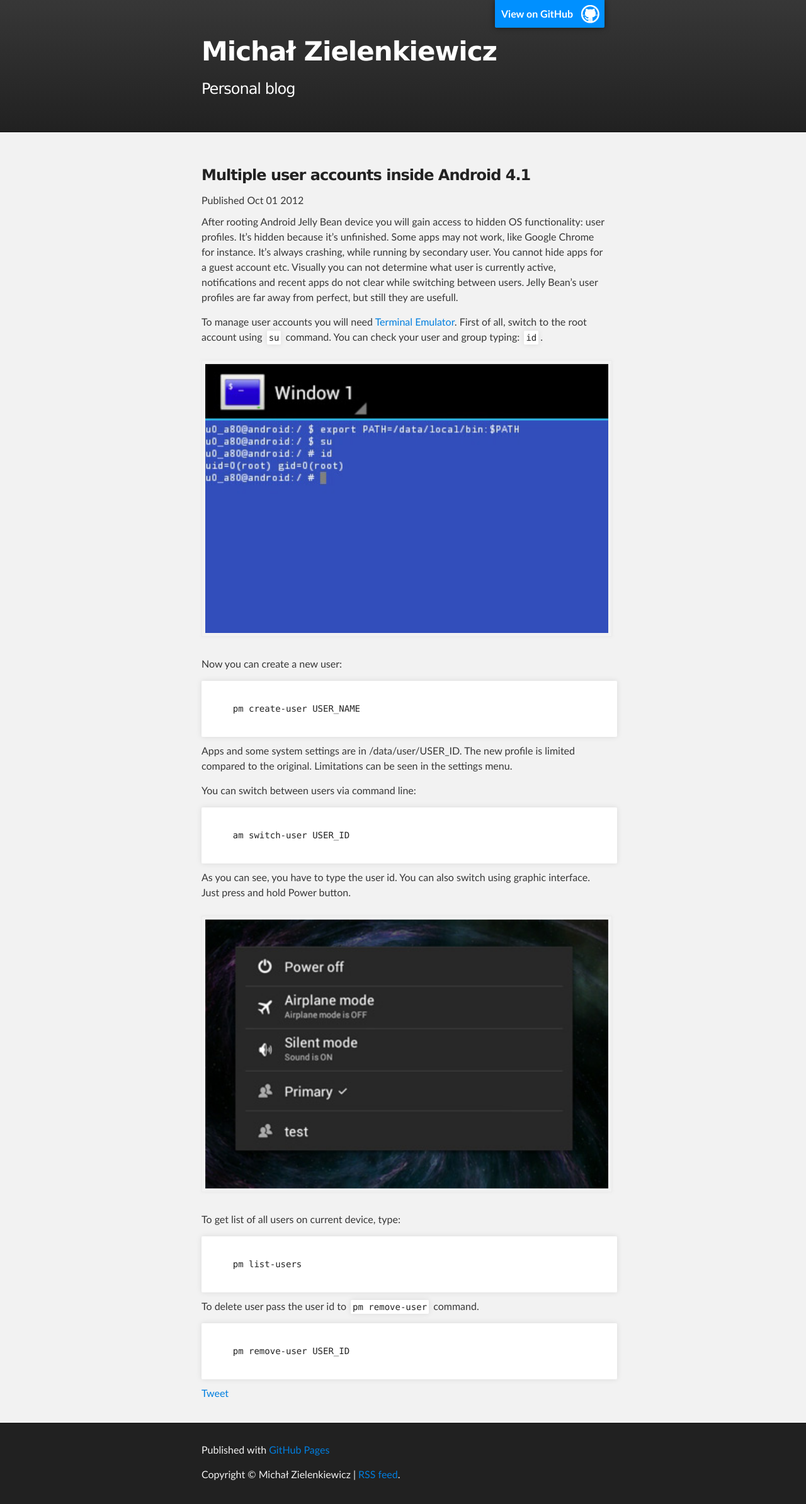
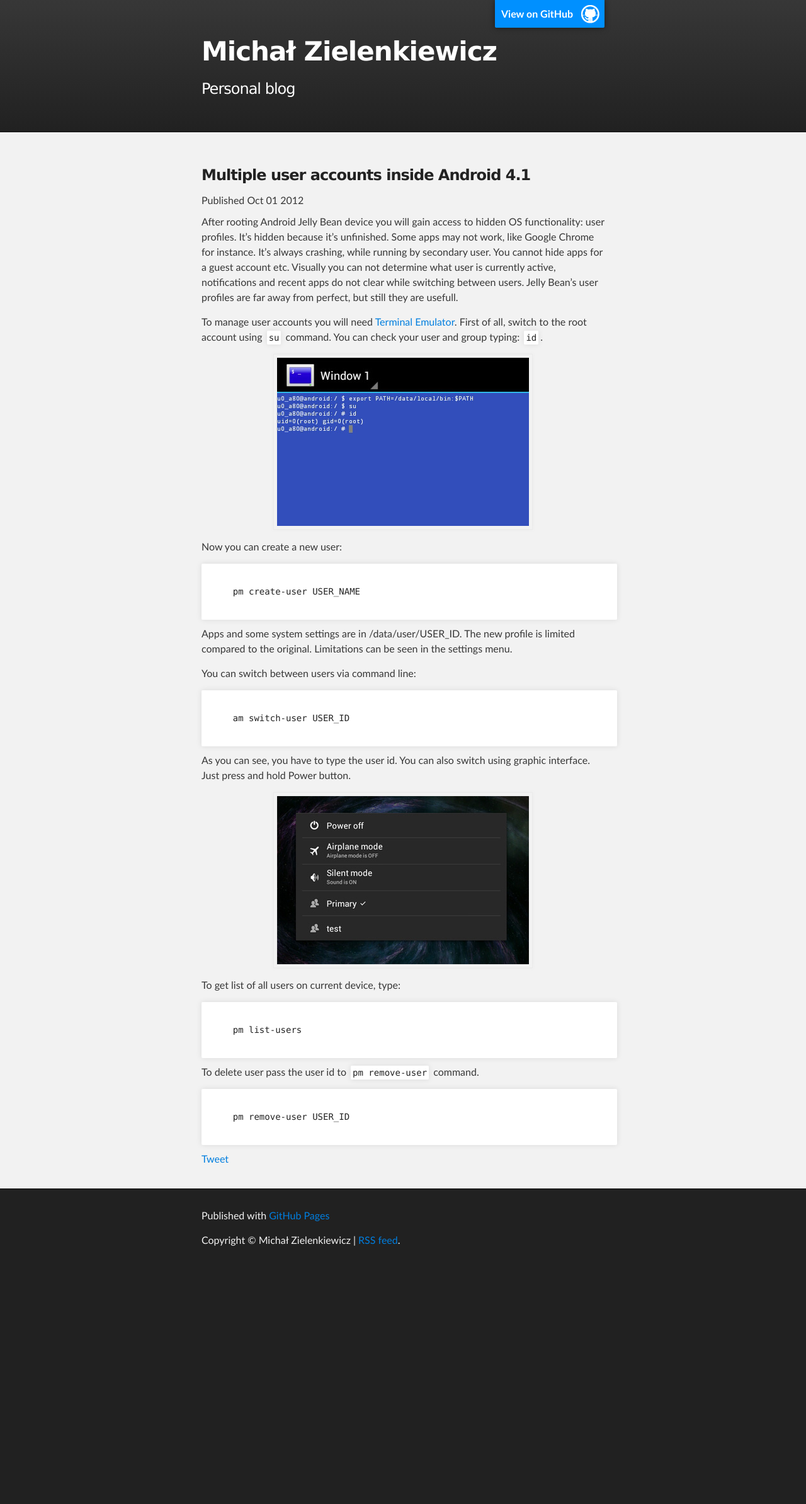
Before and after one commit to buberdds/buberdds.github.io, a Jekyll site: the page built from _posts/2012-10-01-Multiple_user_accounts_inside_Android_4_1.md, in a window 1280 px wide. Shown: the whole page at 63% size. Built offline with Jekyll 4.4.1, drawn with Linux system fonts in a browser that asks for light colours; Markdown is read by kramdown in place of the engine named in the settings; comment, search, counter and statistics services are not loaded; after the commit the page ends 2016 px from its top, so only the background shows below that.

Commit message:
sass update

```diff
--- a/css/style.css
+++ b/css/style.css
@@ -469,6 +469,12 @@
   width: 100%;
   max-width: 100%; }
 
+.articlePhoto {
+  width: auto;
+  display: block;
+  margin: 0 auto;
+  clear: both; }
+
 /*******************************************************************************
 Full-Width Styles
 *******************************************************************************/
--- a/sass/style.scss
+++ b/sass/style.scss
@@ -213,7 +213,7 @@
 
 .articlePhoto {
   width: auto;
-  max-width: auto;
+  display: block;
   margin: 0 auto;
   clear: both;
 }
```
